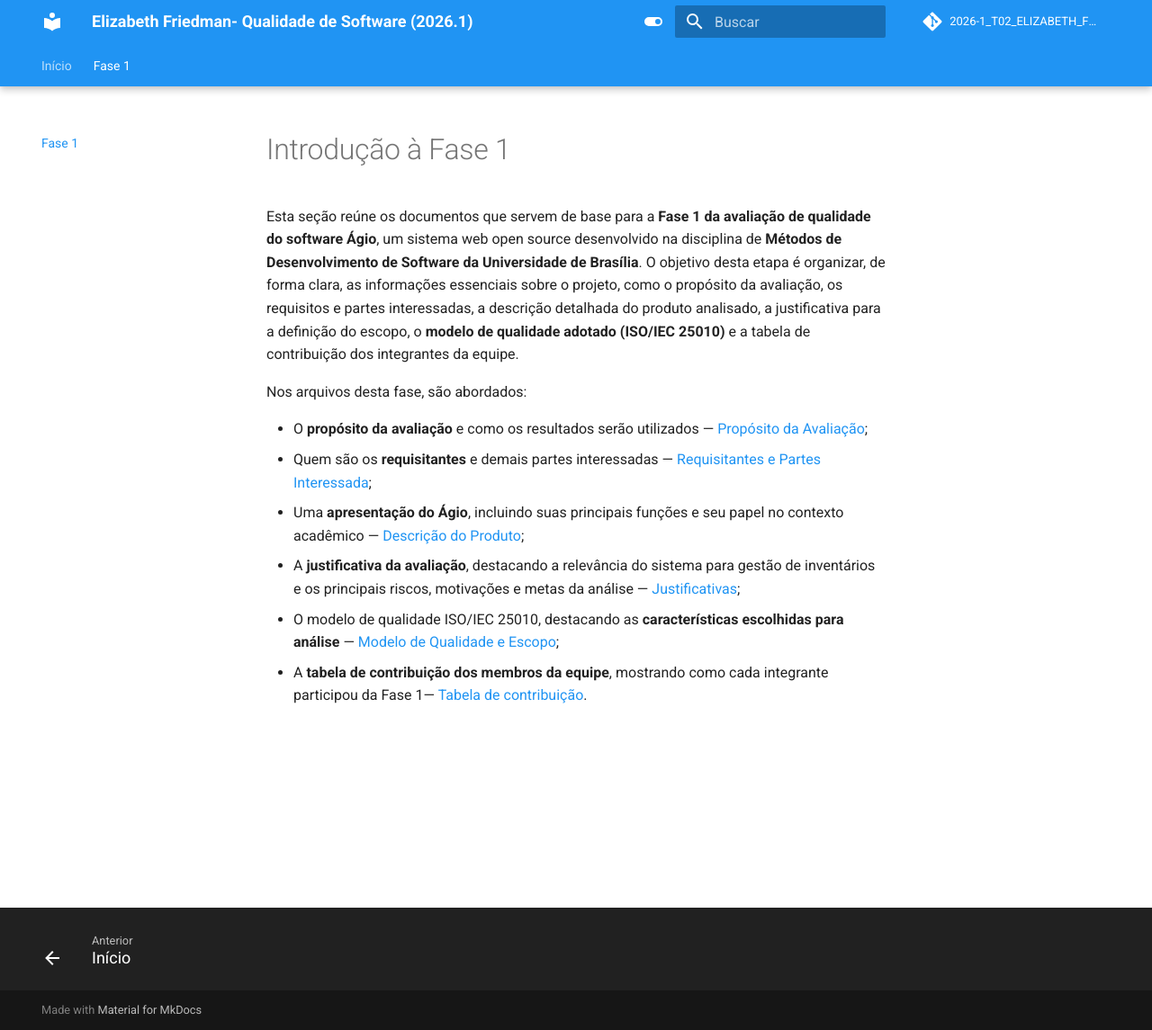
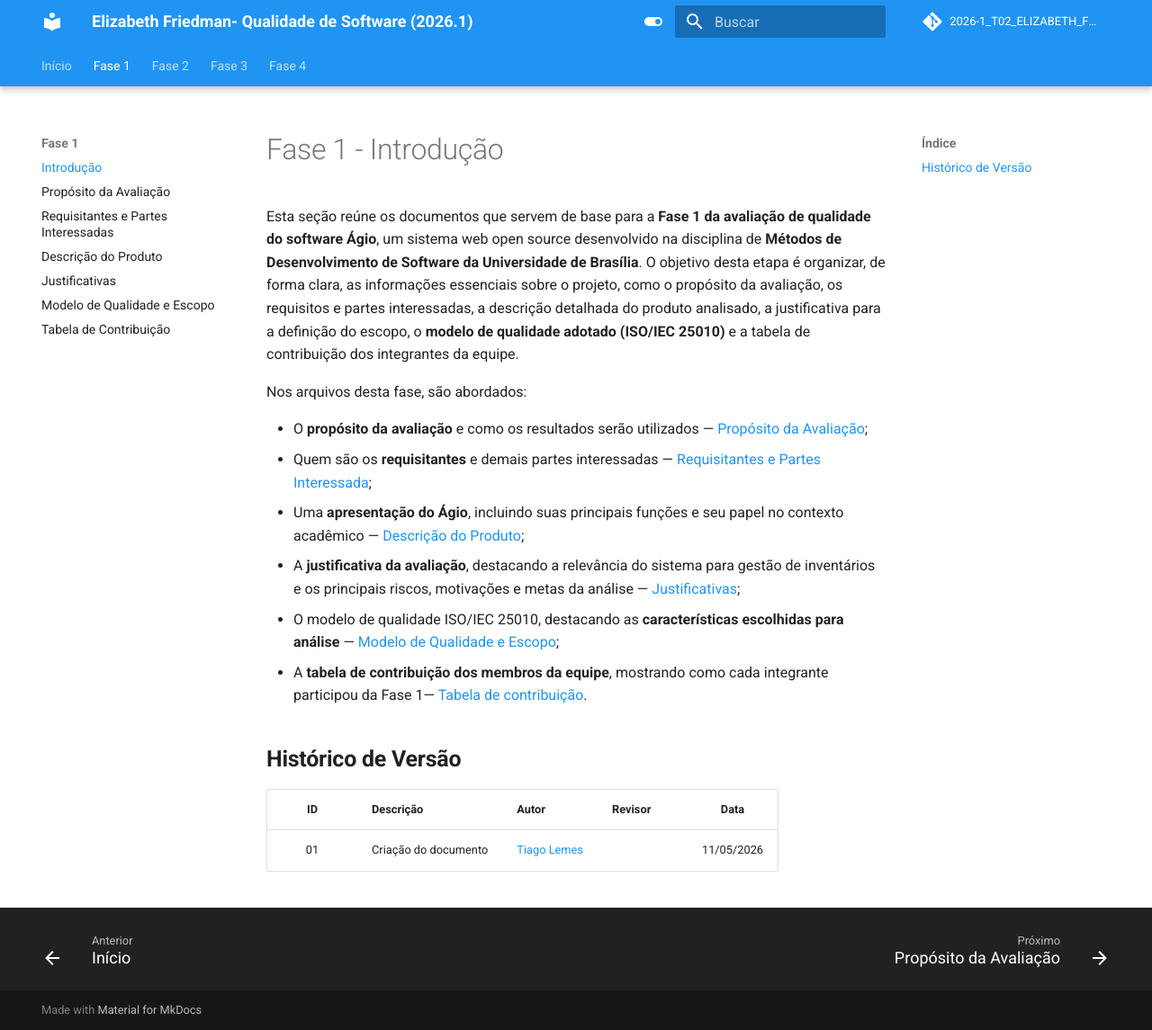
Before and after one commit to FCTE-Qualidade-de-Software-1/2026-1_T02_ELIZABETH_FRIEDMAN, an MkDocs documentation site: the page built from docs/fase1/fase1.md, in a window 1280 px wide and 1145 px high. Shown: the whole window at 90% size. Built offline with MkDocs 1.6.1 and Material for MkDocs 9.7.7, drawn with Linux system fonts in a browser that asks for light colours; comment, search, counter and statistics services are not loaded.

Commit message:
Atualização da estrutura da documentação

```diff
--- a/docs/fase1/fase1.md
+++ b/docs/fase1/fase1.md
@@ -1,12 +1,18 @@
-# Introdução à Fase 1
+# Fase 1 - Introdução
 
 Esta seção reúne os documentos que servem de base para a **Fase 1 da avaliação de qualidade do software Ágio**, um sistema web open source desenvolvido na disciplina de **Métodos de Desenvolvimento de Software da Universidade de Brasília**. O objetivo desta etapa é organizar, de forma clara, as informações essenciais sobre o projeto, como o propósito da avaliação, os requisitos e partes interessadas, a descrição detalhada do produto analisado, a justificativa para a definição do escopo, o **modelo de qualidade adotado (ISO/IEC 25010)** e a tabela de contribuição dos integrantes da equipe.
 
 Nos arquivos desta fase, são abordados:
 
-- O **propósito da avaliação** e como os resultados serão utilizados — [Propósito da Avaliação]();
-- Quem são os **requisitantes** e demais partes interessadas — [Requisitantes e Partes Interessada]();
-- Uma **apresentação do Ágio**, incluindo suas principais funções e seu papel no contexto acadêmico — [Descrição do Produto]();
-- A **justificativa da avaliação**, destacando a relevância do sistema para gestão de inventários e os principais riscos, motivações e metas da análise — [Justificativas]();
-- O modelo de qualidade ISO/IEC 25010, destacando as **características escolhidas para análise** — [Modelo de Qualidade e Escopo]();
-- A **tabela de contribuição dos membros da equipe**, mostrando como cada integrante participou da Fase 1— [Tabela de contribuição]().
+- O **propósito da avaliação** e como os resultados serão utilizados — [Propósito da Avaliação](1-proposito.md);
+- Quem são os **requisitantes** e demais partes interessadas — [Requisitantes e Partes Interessada](2-requistantes.md);
+- Uma **apresentação do Ágio**, incluindo suas principais funções e seu papel no contexto acadêmico — [Descrição do Produto](3-descricao.md);
+- A **justificativa da avaliação**, destacando a relevância do sistema para gestão de inventários e os principais riscos, motivações e metas da análise — [Justificativas](4-justificativa.md);
+- O modelo de qualidade ISO/IEC 25010, destacando as **características escolhidas para análise** — [Modelo de Qualidade e Escopo](5-modelo.md);
+- A **tabela de contribuição dos membros da equipe**, mostrando como cada integrante participou da Fase 1— [Tabela de contribuição](6-tabela_de_contribuicao.md).
+
+## **Histórico de Versão**
+
+| ID | Descrição | Autor | Revisor | Data |
+|:--:|:---------|:------|:--------|:----:|
+| 01 | Criação do documento | [Tiago Lemes](https://github.com/TiagoTeixeira-2005) | | 11/05/2026 |
--- a/mkdocs.yml
+++ b/mkdocs.yml
@@ -45,4 +45,20 @@ markdown_extensions:
 
 nav:
   - Início: index.md
-  - Fase 1: fase1/fase1.md
+  - Fase 1:
+    - Introdução: fase1/fase1.md
+    - Propósito da Avaliação: fase1/1-proposito.md
+    - Requisitantes e Partes Interessadas: fase1/2-requistantes.md
+    - Descrição do Produto : fase1/3-descricao.md
+    - Justificativas: fase1/4-justificativa.md
+    - Modelo de Qualidade e Escopo: fase1/5-modelo.md
+    - Tabela de Contribuição: fase1/6-tabela_de_contribuicao.md
+
+  - Fase 2:
+    - Introdução: fase2/fase2.md
+
+  - Fase 3:
+    - Introdução: fase3/fase3.md
+
+  - Fase 4:
+    - Introdução: fase4/fase4.md
```
Also changed, not shown: docs/fase1/1-proposito.md (added, +7 -0 lines), docs/fase1/2-requistantes.md (added, +7 -0 lines), docs/fase1/3-descricao.md (added, +7 -0 lines), docs/fase1/4-justificativa.md (added, +7 -0 lines), docs/fase1/5-modelo.md (added, +7 -0 lines), docs/fase1/6-tabela_de_contribuicao.md (added, +22 -0 lines), docs/fase2/fase2.md (added, +1 -0 lines), docs/fase3/fase3.md (added, +1 -0 lines), docs/fase4/fase4.md (added, +1 -0 lines).
